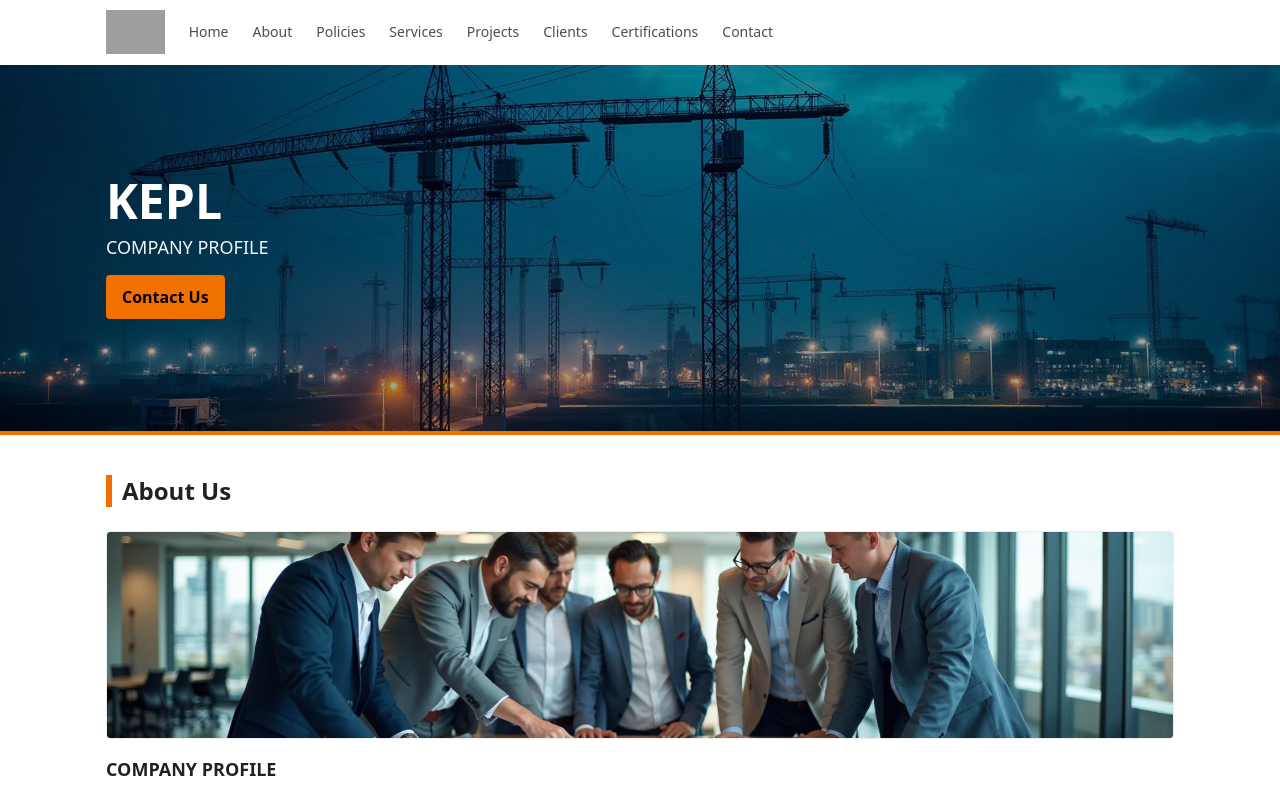
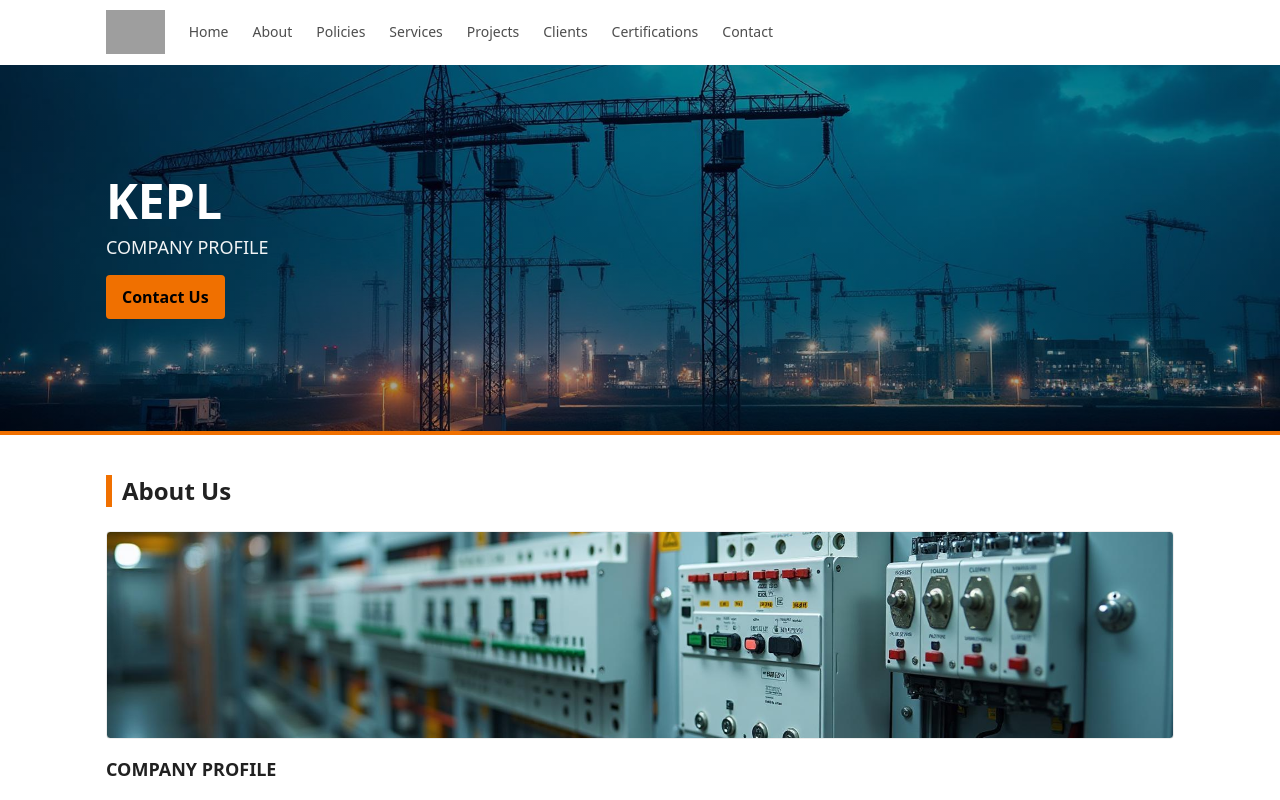
Before and after one commit to dincha/easy-start-html-css, a React (Vite) app: page / in a window 1280 px wide. Shown: the top 800 px of the page. Built offline with nearby package versions, Linux system fonts and the light colour scheme; grey boxes are pictures that could not be loaded; the HTML template or start-up script is replaced by a standard one.

Commit message:
Update company profile image

```diff
--- a/src/pages/Index.tsx
+++ b/src/pages/Index.tsx
@@ -2,7 +2,7 @@ import Header from "@/components/Header";
 import Hero from "@/components/Hero";
 import Section from "@/components/Section";
 import { Phone, Mail, Globe, MapPin, Building2 } from "lucide-react";
-import aboutBanner from "@/assets/about-banner.jpg";
+import electricalPanelBanner from "@/assets/electrical-panel-banner.jpg";
 import servicesBanner from "@/assets/services-banner.jpg";
 import phoenixMall from "@/assets/projects/phoenix-mall.jpg";
 import sapLabs from "@/assets/projects/sap-labs.jpg";
@@ -23,7 +23,7 @@ const Index = () => {
       <Header />
       <Hero />
 
-      <Section id="about" title="About Us" banner={aboutBanner}>
+      <Section id="about" title="About Us" banner={electricalPanelBanner}>
         <h3 className="text-lg font-semibold">COMPANY PROFILE</h3>
         <p>
           KEPL EPC INFRA, a Professional Electrical Contracting Company, has executed several E.H.V and M.V / L.V installations for a wide spectrum of industries for more than two decades. We are super "A" Grade licensed Electrical contractor (ESA 542) issued by the Electrical Licensing Board of the Government of Tamilnadu.
```
Also changed, not shown: src/assets/electrical-panel-banner.jpg (added).
